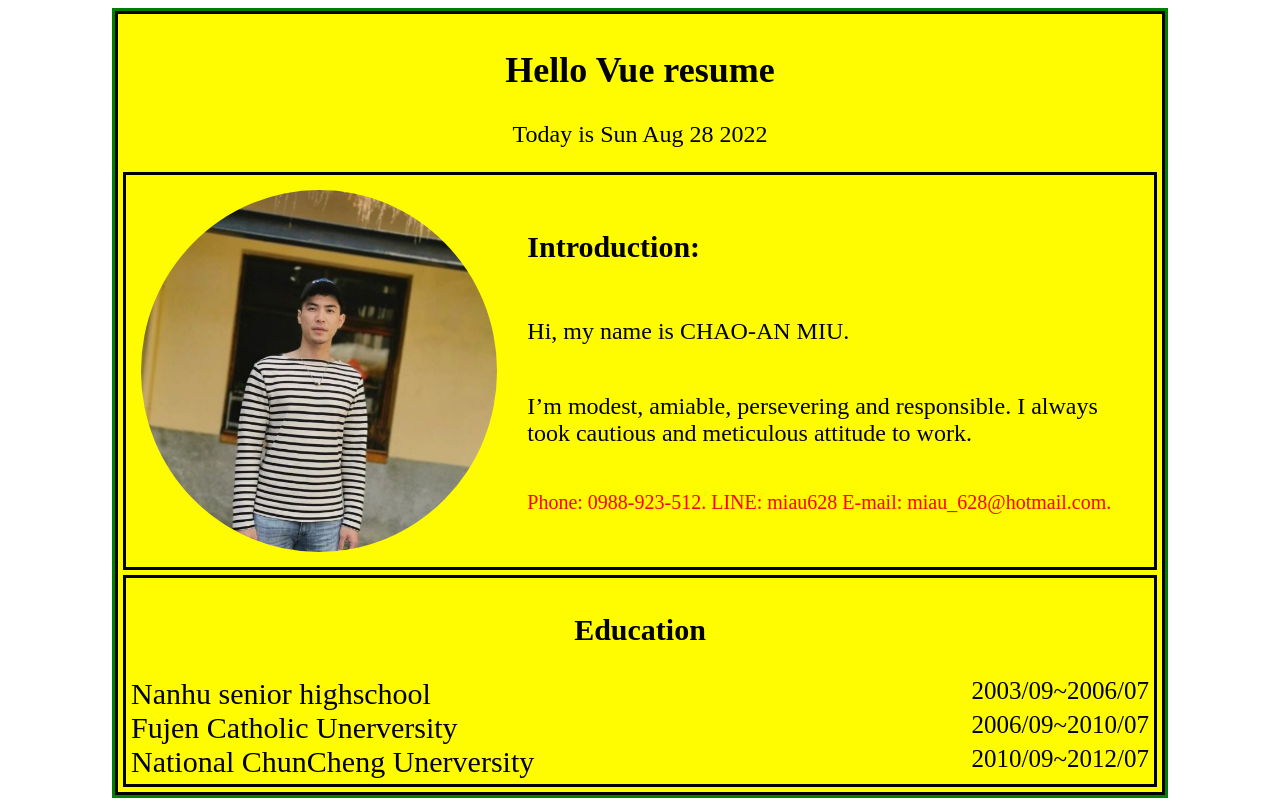
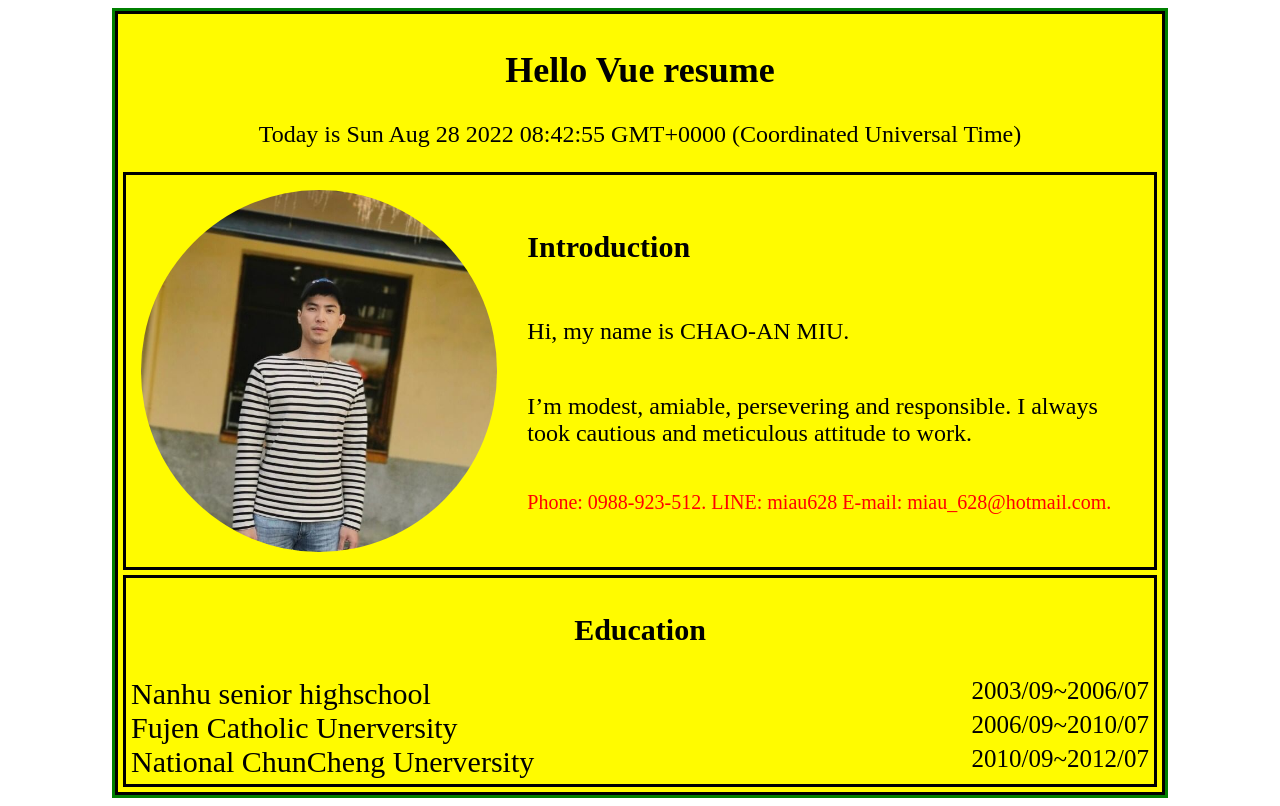
Before and after one commit to chaos-github/vue_cli_project, a Vue app: page / in a window 1280 px wide. Built offline with nearby package versions, Linux system fonts and the light colour scheme; the HTML template or start-up script is replaced by a standard one.

Commit message:
changes and vuex using

```diff
--- a/package.json
+++ b/package.json
@@ -9,7 +9,8 @@
   },
   "dependencies": {
     "core-js": "^3.8.3",
-    "vue": "^3.2.13"
+    "vue": "^3.2.13",
+    "vuex": "^4.0.2"
   },
   "devDependencies": {
     "@babel/core": "^7.12.16",
--- a/src/App.vue
+++ b/src/App.vue
@@ -1,17 +1,29 @@
 <template>
   <!-- <img alt="Vue logo" src="./assets/logo.png"> -->
   <div id="wrapper">
-    <MyResume/>
+    <MyResume @header-event="eventHandler"/>
+    <!-- {{store.state.showSection}} -->
   </div>
 </template>
 
 <script>
   import MyResume from './components/MyResume.vue'
+  import { useStore } from 'vuex'
 
   export default {
     name: 'App',
     components: {
       MyResume
+    },
+    setup(){
+      const store = useStore()
+      const eventHandler = ()=>{
+        alert(store.state.showSection)
+      }
+      return {
+        store,
+        eventHandler
+      }
     }
   }
 </script>
--- a/src/components/MyResume.vue
+++ b/src/components/MyResume.vue
@@ -1,9 +1,9 @@
 <template>
   <div id="myResume">
-    <h2 align="center" v-once>{{welcomeMessage}}</h2>
-    <p align="center" v-once>{{today}}</p>
-    <introSec/>
-    <educaSec/>
+    <h2 align="center" v-once @click="emitEvent">{{welcomeMessage}}</h2>
+    <p align="center" >{{today}}</p>
+    <introSec secName="Introduction"/>
+    <educaSec secName="Education"/>
   </div>
 </template>
 
@@ -19,8 +19,18 @@
     data(){
       return {
         welcomeMessage : "Hello Vue resume" ,
-        today : 'Today is '+new Date().toDateString()
+        today : 'Today is '+new Date(new Date().getTime())
       }
+    },
+    methods:{
+      emitEvent(){
+        this.$emit("header-event")
+      }
+    },
+    mounted(){
+      // setInterval(()=>{
+      //   this.today = 'Today is '+new Date(new Date().getTime())
+      // },1000)
     }
   }
 </script>
--- a/src/components/educaSec.vue
+++ b/src/components/educaSec.vue
@@ -1,7 +1,7 @@
 <template>
     <div id="education">
         <div>
-            <h3 align="center">Education</h3>
+            <h3 align="center">{{secName}}</h3>
                 <div v-for="(school,index) of Education" :key="index"  @mouseover="mouseOver"  @mouseout="mouseOut">
                     <span>{{school.name}}</span><span>{{school.start}}~{{school.end}}</span>
                 </div>
@@ -13,6 +13,12 @@
 
 export default {
     name: 'educaSec',
+    props:{
+        secName : {
+            type : String,
+            default : "educaSec header",
+        }
+    },
     data(){
         return {
             choosenEdu : 0,
@@ -36,17 +42,16 @@ export default {
             }
         }
     },
-    computed:{
-        // changeColor(index){
-        //     return index===this.choosenEdu ? 'color:red;':'color:black;'
-        // }
-    },
+    // computed:{
+
+    // },
     methods:{
         mouseOver(event){
-            event.target.style.color="green"
+          // console.log(event)
+          event.srcElement.parentNode.style.color="green"
         },
         mouseOut(event){
-            event.target.style.color= 'black'
+          event.srcElement.parentNode.style.color="black"
         },
 
     }
@@ -81,7 +86,7 @@ div#education > div  {
     font-size: 30px;
 
   }
-  div#education > div span:nth-child(even){
+  div#education span:nth-child(even){
     width: 50%;
     text-align: right;
     flex:auto;
--- a/src/components/introSec.vue
+++ b/src/components/introSec.vue
@@ -2,7 +2,7 @@
     <div id="intro">
         <img src="../assets/me.jpg">
         <div>
-            <h3>Introduction:</h3>
+            <h3 @click="eventHandler">{{secName}}</h3>
             <p>Hi, my name is CHAO-AN MIU.</p>
             <p>I’m modest, amiable, persevering and responsible. I always took cautious and meticulous attitude to work.</p>
             <span><p>Phone: 0988-923-512. LINE: miau628 E-mail: miau_628@hotmail.com.</p></span>
@@ -10,12 +10,18 @@
     </div>
 </template>
 
-<script>
-    export default {
-        name: 'introSec',
-        data() {
-            return { profilePicture : './assets/me.jpg'}
-        }
+<script setup>
+    import { useStore } from 'vuex'
+    import { defineProps } from 'vue'
+    const store = useStore()
+    const props = defineProps({
+                    secName : {
+                        type : String,
+                        default : "introSec header",
+                    }
+                })
+    const eventHandler = ()=>{
+        store.commit("change",props.secName)
     }
 </script>
 
--- a/src/main.js
+++ b/src/main.js
@@ -1,4 +1,5 @@
 import { createApp } from 'vue'
 import App from './App.vue'
+import Store from '@/store'
 
-createApp(App).mount('#app')
+createApp(App).use(Store).mount('#app')
--- /dev/null
+++ b/src/store/index.js
@@ -0,0 +1,43 @@
+import { createStore } from 'vuex'
+
+// import global from './modules/global.js'
+// import user from './modules/user.js'
+
+export default createStore({
+     state: {
+      isLoading: false,
+      showSection: 'introSec'
+    },
+    mutations: {
+      Loaded(state) {
+        state.isLoading = !state.isLoading
+        // state沒有age這個屬性
+        // state.age = 18
+      },
+      change(state, name){
+        state.showSection = name
+      }
+    }
+})
+
+
+// const store = new Vuex.Store({
+//     state: {
+//       isLoading: false,
+//       showSection: 'introSec'
+//     },
+//     mutations: {
+//       Loaded(state) {
+//         state.isLoading = !state.isLoading
+
+//         // state沒有age這個屬性
+//         state.age = 18
+
+//       },
+//       change(state, name){
+//         state.showSection = name
+//       }
+//     }
+
+// })
+// export default store;
```
Also changed, not shown: 1 other file (tests, documents, lock files or other folders).
